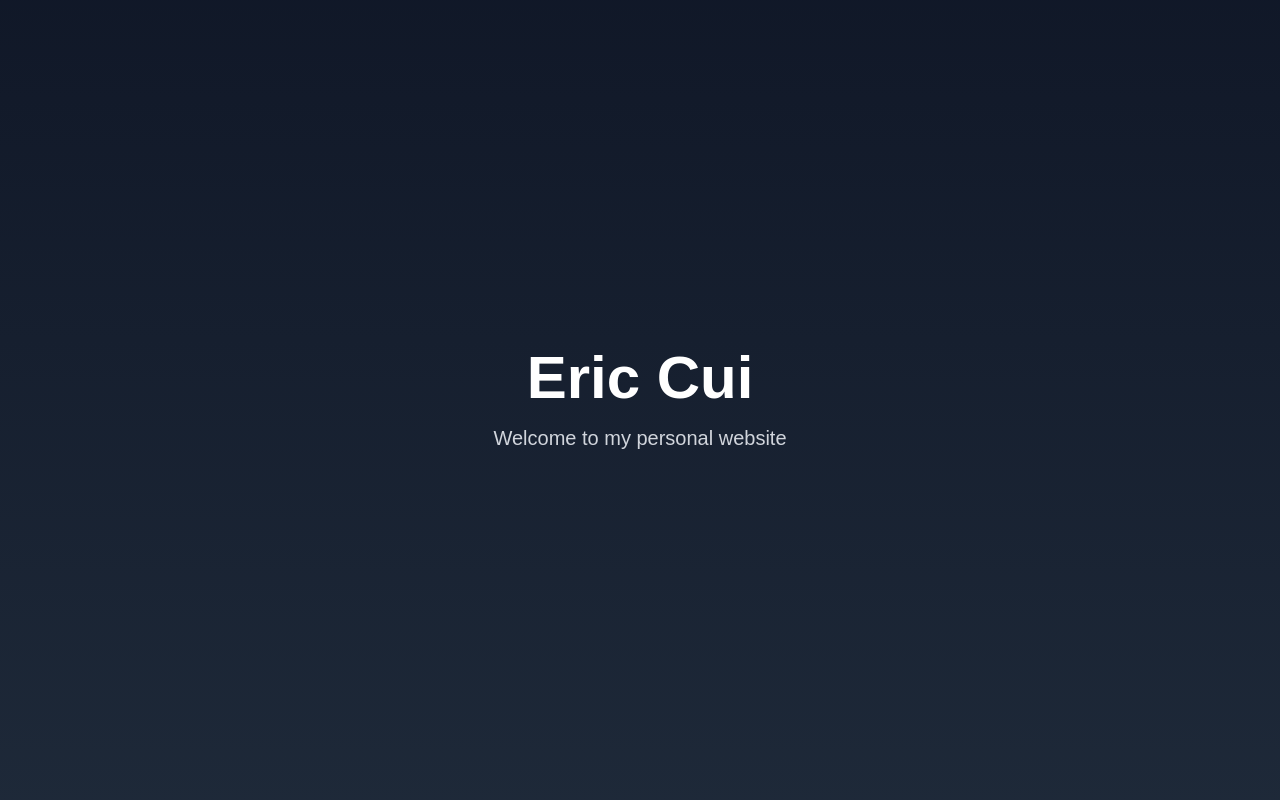
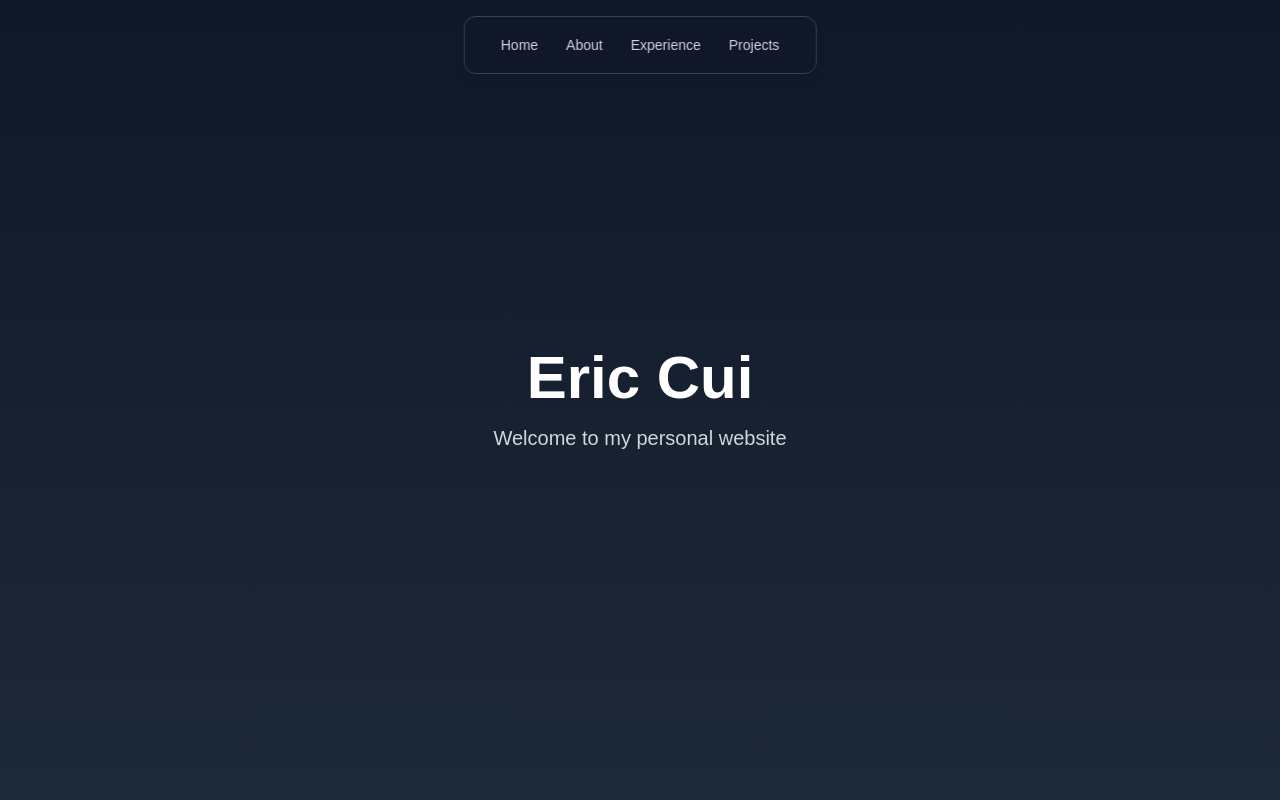
Before and after one commit to EricCui2005/ericcui-2, a Next.js app: page / in a window 1280 px wide. Shown: the top 800 px of the page. Built offline with nearby package versions, Linux system fonts and the light colour scheme.

Commit message:
Navbar added

```diff
--- a/src/app/components/LandingSection.tsx
+++ b/src/app/components/LandingSection.tsx
@@ -2,7 +2,10 @@ import React from "react";
 
 const LandingSection = () => {
   return (
-    <section className="min-h-screen flex items-center justify-center bg-gradient-to-b from-gray-900 to-gray-800">
+    <section
+      id="home"
+      className="min-h-screen flex items-center justify-center bg-gradient-to-b from-gray-900 to-gray-800"
+    >
       <div className="text-center">
         <h1 className="text-6xl font-bold text-white mb-4">Eric Cui</h1>
         <p className="text-xl text-gray-300">Welcome to my personal website</p>
--- /dev/null
+++ b/src/app/components/NavBar.tsx
@@ -0,0 +1,45 @@
+"use client";
+
+import React from "react";
+
+const NavBar = () => {
+  const navItems = [
+    { id: "home", label: "Home" },
+    { id: "about", label: "About" },
+    { id: "experience", label: "Experience" },
+    { id: "projects", label: "Projects" },
+  ];
+
+  const scrollToSection = (sectionId: string) => {
+    const element = document.getElementById(sectionId);
+    if (element) {
+      element.scrollIntoView({
+        behavior: "smooth",
+        block: "start",
+      });
+    }
+  };
+
+  return (
+    <nav className="fixed top-4 left-1/2 -translate-x-1/2 z-50">
+      <div className="bg-gray-900/90 backdrop-blur-md border border-gray-700 rounded-xl px-6 py-3 shadow-lg">
+        <div className="flex items-center space-x-6">
+          {/* Navigation Links */}
+          <div className="flex space-x-1">
+            {navItems.map((item) => (
+              <button
+                key={item.id}
+                onClick={() => scrollToSection(item.id)}
+                className="px-3 py-1.5 rounded-full text-sm font-medium text-gray-300 hover:text-white hover:bg-gray-800 transition-all duration-200"
+              >
+                {item.label}
+              </button>
+            ))}
+          </div>
+        </div>
+      </div>
+    </nav>
+  );
+};
+
+export default NavBar;
--- a/src/app/page.tsx
+++ b/src/app/page.tsx
@@ -1,4 +1,5 @@
 import React from "react";
+import NavBar from "./components/NavBar";
 import LandingSection from "./components/LandingSection";
 import AboutSection from "./components/AboutSection";
 import ExperienceSection from "./components/ExperienceSection";
@@ -7,6 +8,7 @@ import ProjectsSection from "./components/ProjectsSection";
 export default function Home() {
   return (
     <main>
+      <NavBar />
       <LandingSection />
       <AboutSection />
       {/* <ExpertiseSection /> */}
```
